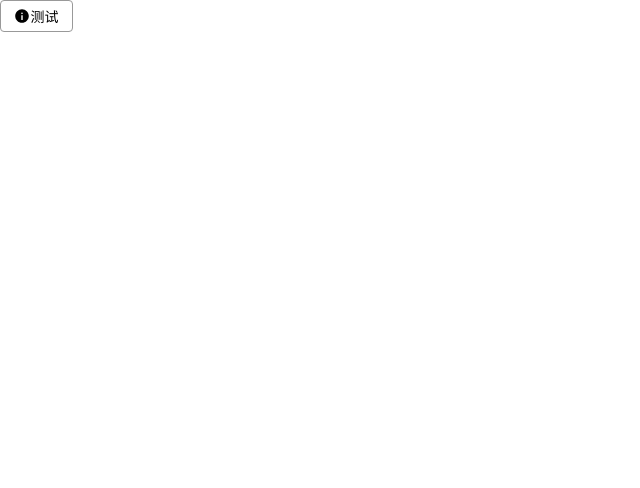
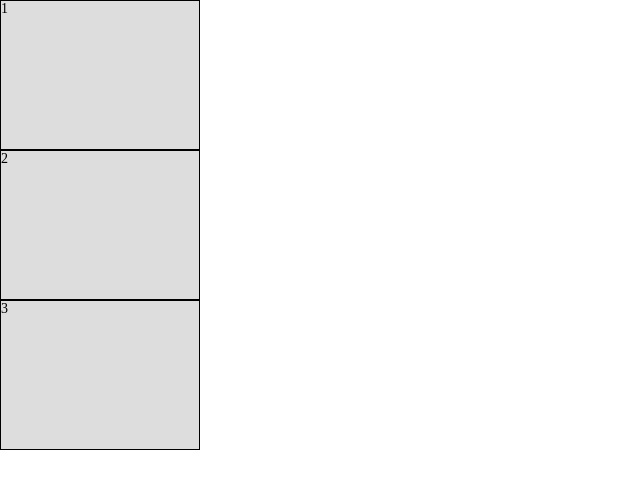
Before and after one commit to pcy999/vueGulu, a Vue app: page / in a window 1280 px wide. Shown: the top 488 px of the page, without its empty margins (0-640 px from the left). Built offline with nearby package versions, Linux system fonts and the light colour scheme.

Commit message:
提交新建的轮播组件

```diff
--- a/src/App.vue
+++ b/src/App.vue
@@ -1,11 +1,22 @@
 <template>
   <div>
-    <p-button :icon="icon" @click="a" :loading="loading">测试</p-button>
+    <slides>
+      <slides-item>
+        <div class="box">1</div>
+      </slides-item>
+      <slides-item>
+        <div class="box">2</div>
+      </slides-item>
+      <slides-item>
+        <div class="box">3</div>
+      </slides-item>
+    </slides>
   </div>
 </template>
 
 <script>
-import button from "./components/button.vue";
+import slides from "./components/slides.vue";
+import slidesItem from "./components/slides-item";
 
 export default {
   name: "App",
@@ -16,15 +27,18 @@ export default {
     };
   },
   components: {
-    "p-button": button,
+    slides: slides,
+    "slides-item": slidesItem,
   },
-  methods: {
-    a() {
-      this.loading = !this.loading;
-    },
-  },
+  methods: {},
 };
 </script>
 
 <style lang="scss">
+.box {
+  border: 1px solid #000;
+  width: 200px;
+  height: 150px;
+  background: #ddd;
+}
 </style>
--- /dev/null
+++ b/src/components/slides-item.vue
@@ -0,0 +1,19 @@
+<template>
+  <div class="g-sliders-item">
+    <slot></slot>
+  </div>
+</template>
+
+<script>
+export default {
+  name: "p-slides-item",
+  data() {
+    return {
+      visible: false,
+    };
+  },
+};
+</script>
+
+<style lang="scss" scoped>
+</style>
--- /dev/null
+++ b/src/components/slides.vue
@@ -0,0 +1,18 @@
+<template>
+  <div class="g-sliders">
+    <div class="g-sliders-window"></div>
+    <slot></slot>
+  </div>
+</template>
+
+<script>
+export default {
+  name: "p-slider",
+  mounted() {
+    console.log(this);
+  },
+};
+</script>
+
+<style lang="scss" scoped>
+</style>
```
